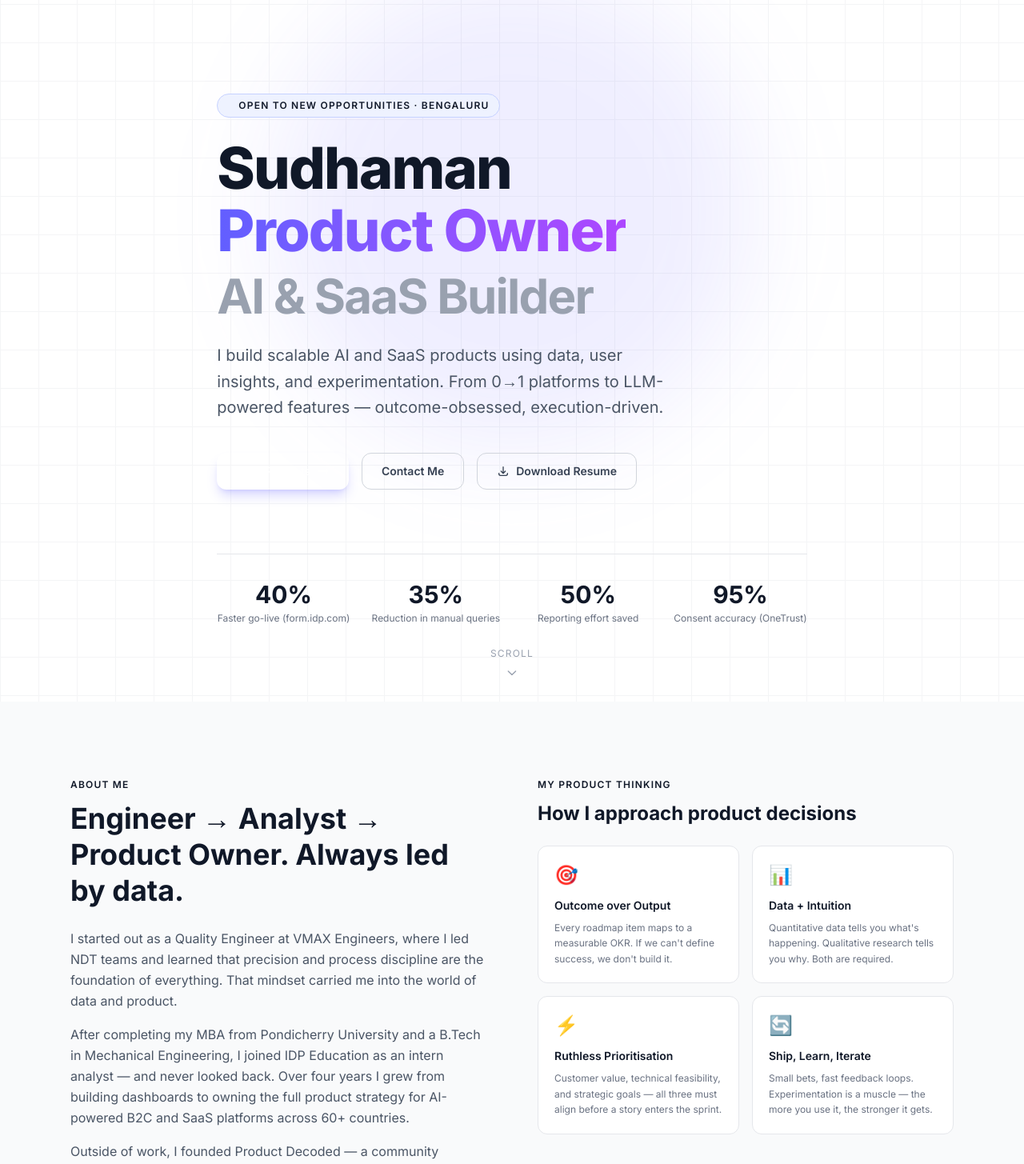
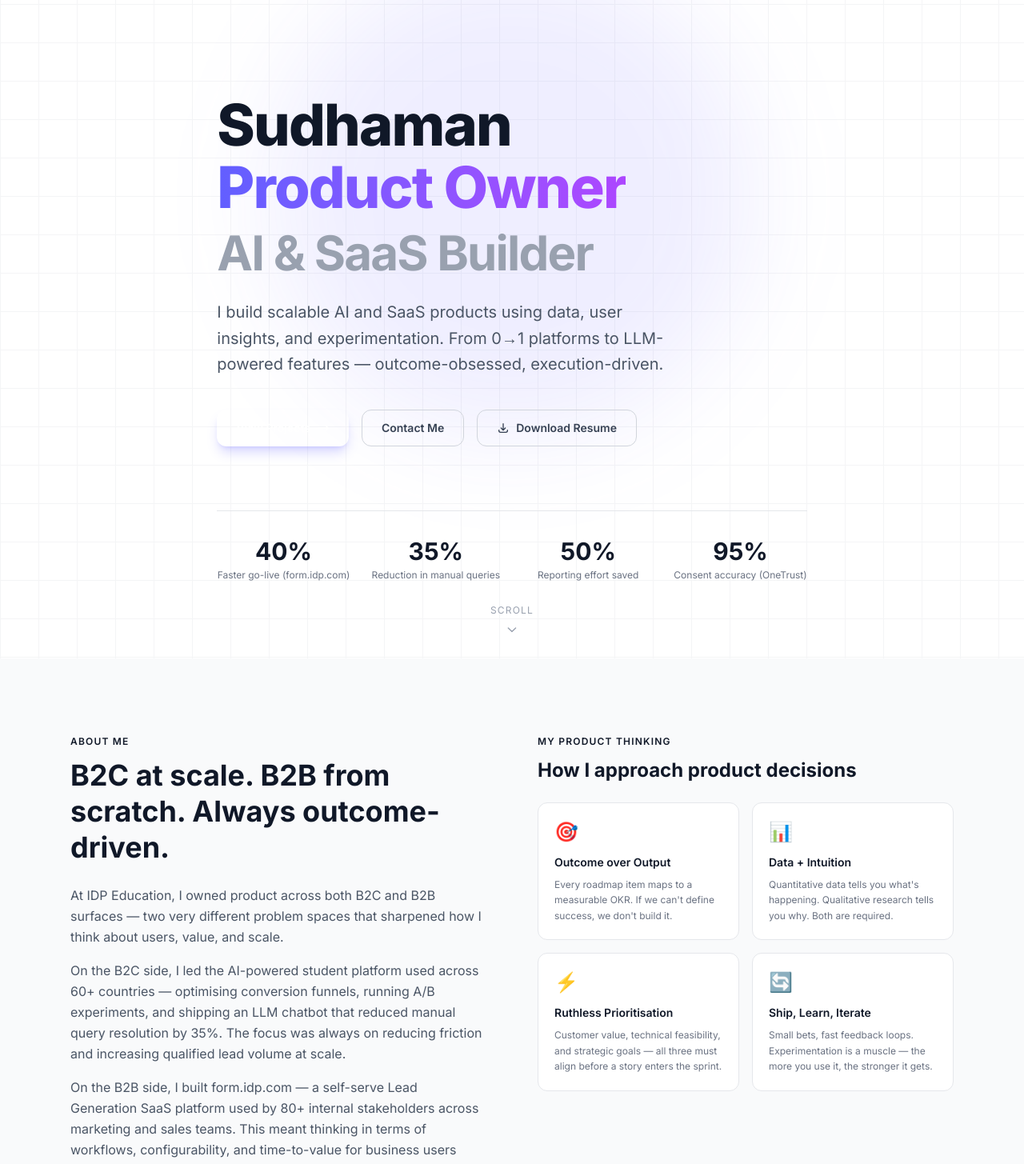
Before and after one commit to SudhamanKannanYogeswar/sudhamanportfolio, a Next.js app: page / in a window 1280 px wide. Shown: the part 43-1498 px from the top of the page at 80% size. Built offline with nearby package versions, Linux system fonts and the light colour scheme.

Commit message:
Update Hero: remove availability badge; About: replace with B2B/B2C product experience

```diff
--- a/src/components/About.js
+++ b/src/components/About.js
@@ -21,22 +21,22 @@ export default function About() {
             <FadeIn>
               <span className="text-xs font-semibold tracking-widest uppercase text-accent mb-3 block">About Me</span>
               <h2 className="text-4xl font-bold text-gray-900 dark:text-white mb-6 leading-tight">
-                Engineer → Analyst → Product Owner. Always led by data.
+                B2C at scale. B2B from scratch. Always outcome-driven.
               </h2>
             </FadeIn>
             <FadeIn delay={0.1}>
               <p className="text-gray-600 dark:text-gray-400 leading-relaxed mb-4">
-                I started out as a Quality Engineer at VMAX Engineers, where I led NDT teams and learned that precision and process discipline are the foundation of everything. That mindset carried me into the world of data and product.
+                At IDP Education, I owned product across both B2C and B2B surfaces — two very different problem spaces that sharpened how I think about users, value, and scale.
               </p>
             </FadeIn>
             <FadeIn delay={0.15}>
               <p className="text-gray-600 dark:text-gray-400 leading-relaxed mb-4">
-                After completing my MBA from Pondicherry University and a B.Tech in Mechanical Engineering, I joined IDP Education as an intern analyst — and never looked back. Over four years I grew from building dashboards to owning the full product strategy for AI-powered B2C and SaaS platforms across 60+ countries.
+                On the B2C side, I led the AI-powered student platform used across 60+ countries — optimising conversion funnels, running A/B experiments, and shipping an LLM chatbot that reduced manual query resolution by 35%. The focus was always on reducing friction and increasing qualified lead volume at scale.
               </p>
             </FadeIn>
             <FadeIn delay={0.2}>
               <p className="text-gray-600 dark:text-gray-400 leading-relaxed mb-8">
-                Outside of work, I founded Product Decoded — a community helping aspiring PMs break into the field. My edge is the intersection of product thinking and data capability: I can define the strategy, instrument the analytics, run the experiments, and tell the story to stakeholders — end to end.
+                On the B2B side, I built form.idp.com — a self-serve Lead Generation SaaS platform used by 80+ internal stakeholders across marketing and sales teams. This meant thinking in terms of workflows, configurability, and time-to-value for business users rather than end consumers. Shipping the Form Builder cut go-live time by 40% and grew qualified lead volume by 18%.
               </p>
             </FadeIn>
             <FadeIn delay={0.25}>
--- a/src/components/Hero.js
+++ b/src/components/Hero.js
@@ -29,13 +29,6 @@ export default function Hero() {
 
       <div className="relative max-w-6xl mx-auto px-6 py-24">
         <motion.div variants={container} initial="hidden" animate="show" className="max-w-3xl">
-          <motion.div variants={item}>
-            <span className="inline-flex items-center gap-2 text-xs font-semibold tracking-widest uppercase text-accent bg-indigo-50 dark:bg-indigo-950/60 border border-indigo-200 dark:border-indigo-800 px-3 py-1.5 rounded-full mb-6">
-              <span className="w-1.5 h-1.5 rounded-full bg-accent animate-pulse" />
-              Open to new opportunities · Bengaluru
-            </span>
-          </motion.div>
-
           <motion.h1 variants={item} className="text-5xl sm:text-6xl lg:text-7xl font-extrabold tracking-tight text-gray-900 dark:text-white leading-[1.08] mb-6">
             Sudhaman<br />
             <span className="text-gradient">Product Owner</span><br />
```
